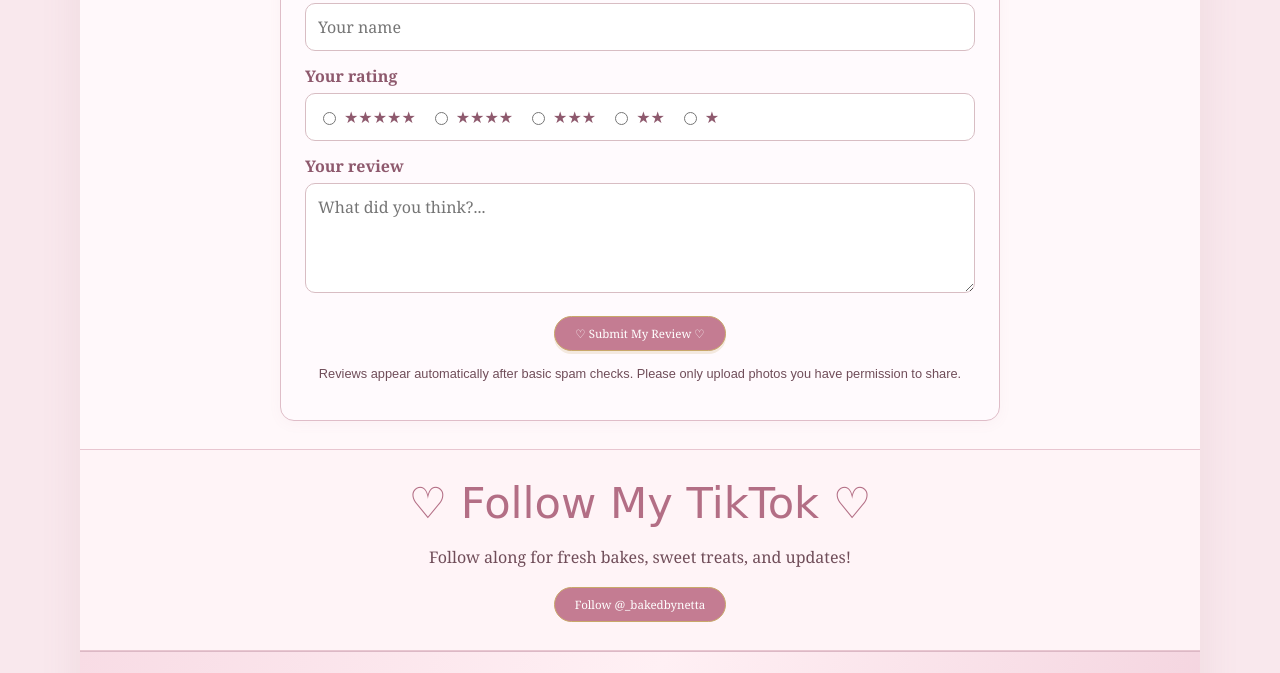
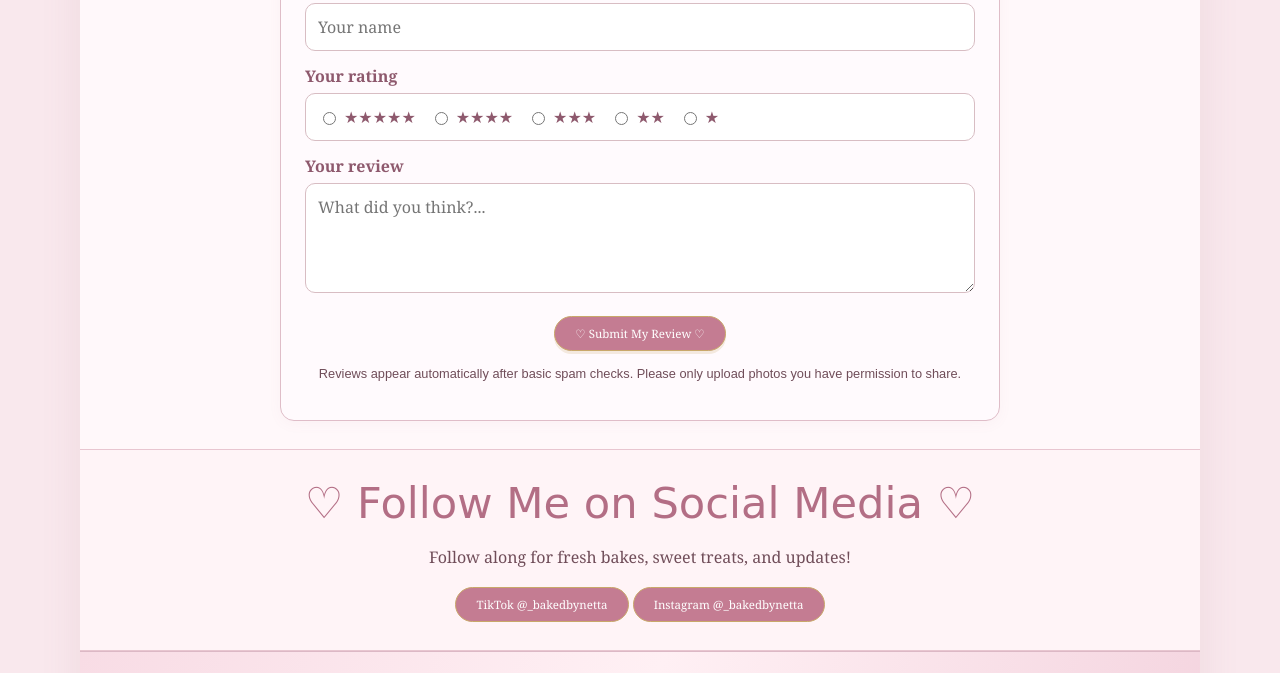
Before and after one commit to sheisnetta/baked-by-netta, a website: page index.html in a window 1280 px wide. Shown: the part 2729-3402 px from the top of the page. Drawn offline with Linux system fonts and the light colour scheme; no server answers.

Commit message:
Add Instagram alongside TikTok social link

```diff
--- a/index.html
+++ b/index.html
@@ -212,7 +212,7 @@ footer{background:linear-gradient(110deg,#f8dce5,#fff0f4,#f4d4df);border-top:1px
 <div class="submit-row"><button class="btn primary" id="review-submit" type="submit">♡ Submit My Review ♡</button></div>
 <p class="privacy-note">Reviews appear automatically after basic spam checks. Please only upload photos you have permission to share.</p>
 </form></section>
-<section class="tiktok" id="follow"><h2 class="section-title">♡ Follow My TikTok ♡</h2><p>Follow along for fresh bakes, sweet treats, and updates!</p><a class="btn" href="https://www.tiktok.com/@_bakedbynetta" target="_blank" rel="noopener">Follow @_bakedbynetta</a></section>
+<section class="tiktok" id="follow"><h2 class="section-title">♡ Follow Me on Social Media ♡</h2><p>Follow along for fresh bakes, sweet treats, and updates!</p><a class="btn" href="https://www.tiktok.com/@_bakedbynetta" target="_blank" rel="noopener">TikTok @_bakedbynetta</a> <a class="btn" href="https://www.instagram.com/_bakedbynetta/" target="_blank" rel="noopener">Instagram @_bakedbynetta</a></section>
 <footer><div style="font:2.2rem 'Brush Script MT','Segoe Script',cursive">Baked By Netta ♡</div><div class="small">SWEET TREATS. BIG LOVE. ♡</div><div style="margin-top:16px">Thank you for supporting my small business! ♡</div></footer>
 </div>
 <script>
```
